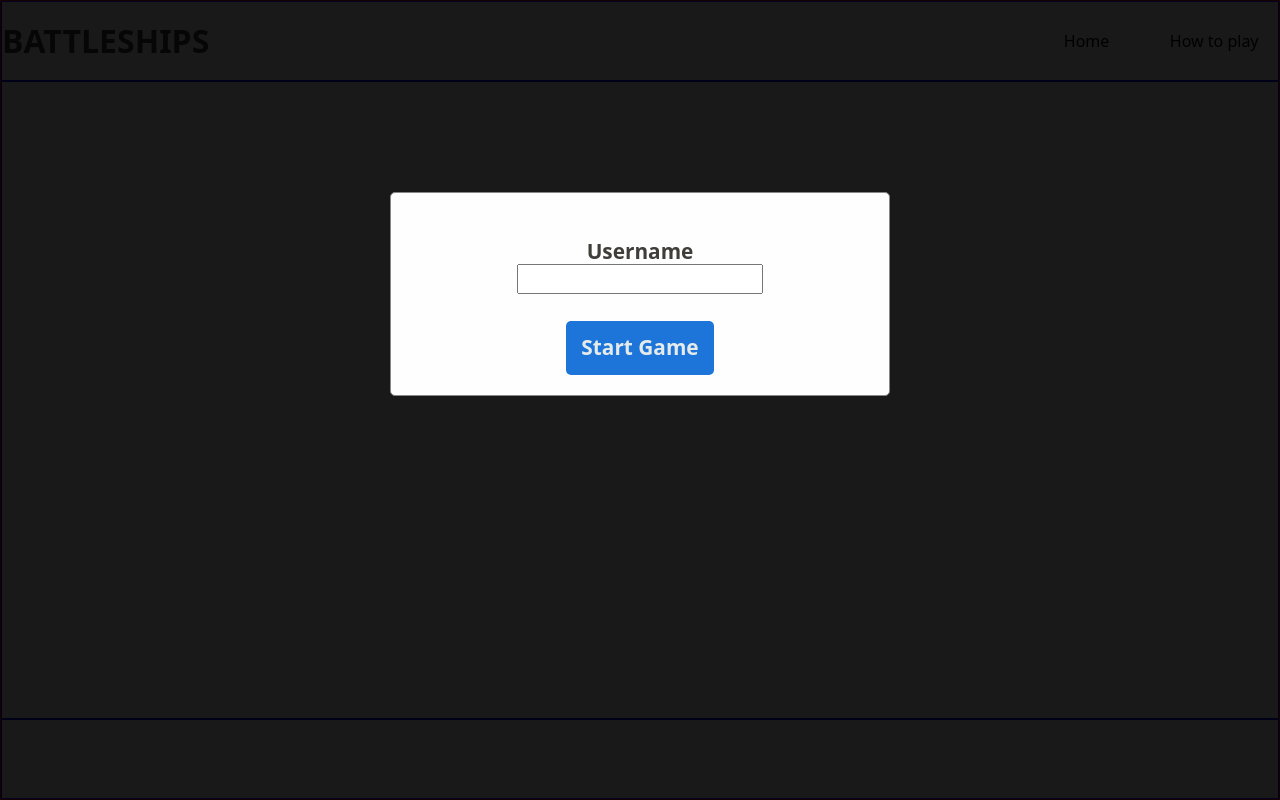
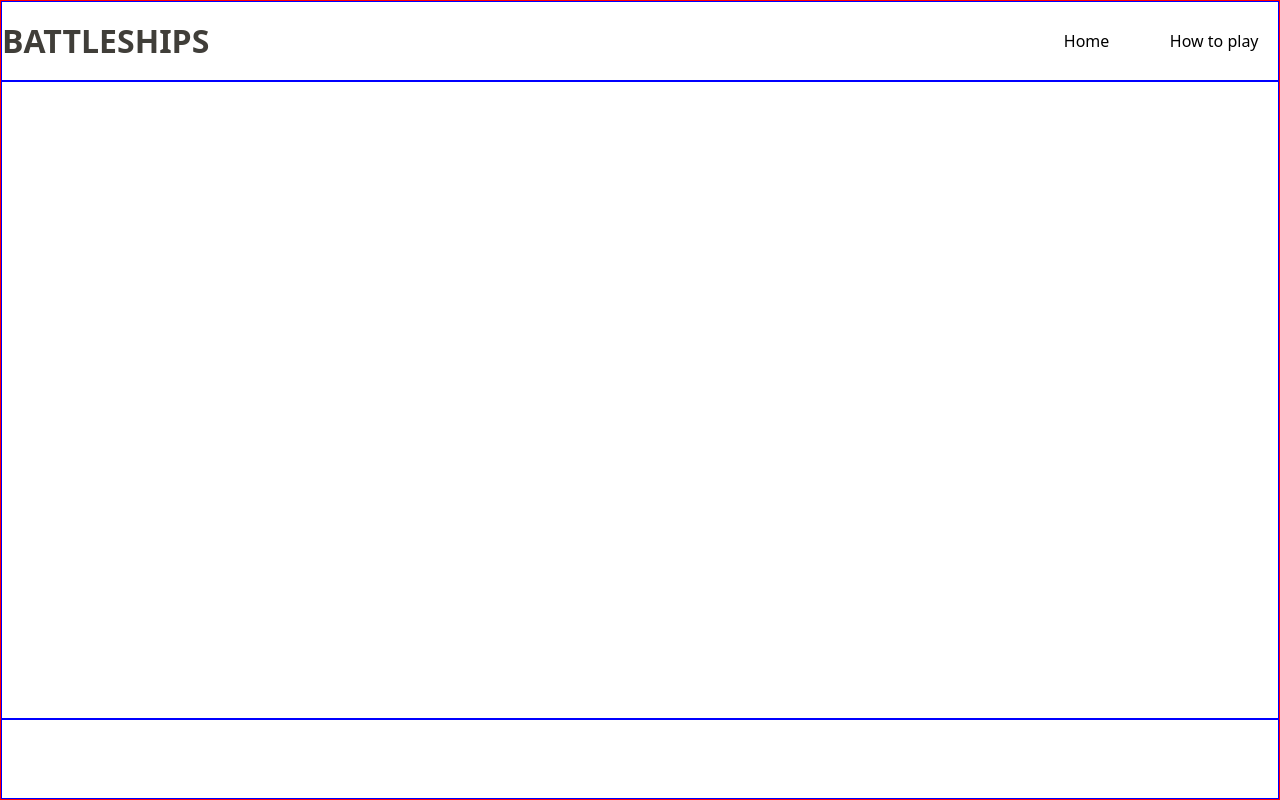
Before and after one commit to khs-kks/battleship, a website built with webpack: page docs/index.html in a window 1280 px wide. Built offline with nearby package versions, Linux system fonts and the light colour scheme.

Commit message:
Change buttons transition

```diff
--- a/docs/style.css
+++ b/docs/style.css
@@ -20,11 +20,6 @@ body {
     Helvetica, Arial, sans-serif, "Apple Color Emoji", "Segoe UI Emoji",
     "Segoe UI Symbol";
 }
-
-/* body {
-  height: 100vh;
-  width: 100vw;
-} */
 
 .body-wrapper {
   border: 1px solid red;
@@ -64,12 +59,12 @@ a {
   border: none;
   cursor: pointer;
   position: relative;
-  transition: font-size 0.1s ease-in-out;
+  transition: transform 0.5s ease-in-out;
 }
 
 .home:hover,
 .how-to:hover {
-  font-size: 1.2rem;
+  transform: scale(1.2);
 }
 
 .home::before,
@@ -94,7 +89,7 @@ a:hover::before {
 /* MODAL */
 
 .username-modal {
-  display: block;
+  display: none;
   position: fixed;
   z-index: 1;
   left: 0;
@@ -118,7 +113,6 @@ a:hover::before {
 .username-form {
   display: grid;
   grid-template-rows: 2fr 1fr;
-  /* gap: var(--spacing-lg); */
 }
 
 .username-form label {
@@ -131,15 +125,11 @@ a:hover::before {
   justify-self: center;
   align-self: center;
   font-size: 1.3rem;
-  /* overflow: auto; */
 }
 
 .username-form input {
   width: 80%;
   transition: transform 0.2s ease-in-out;
-
-  /* padding: var(--spacing-sm); */
-
 }
 
 .username-form input:focus {
```
